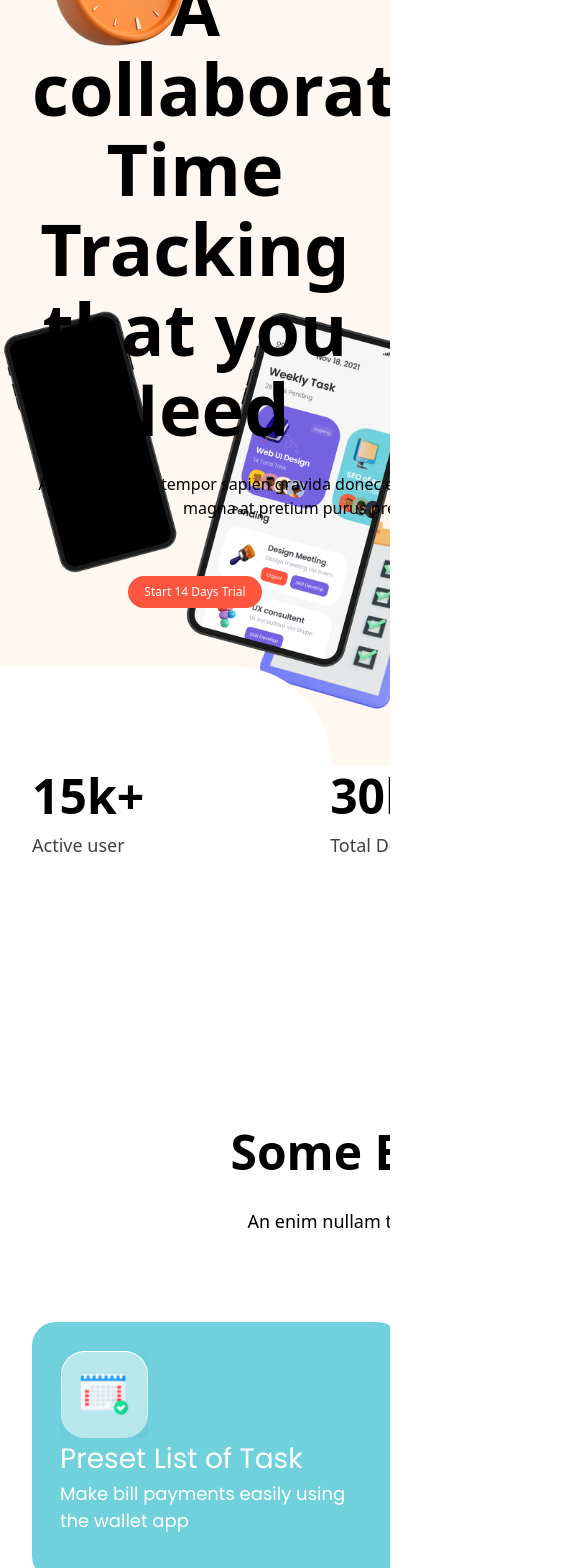
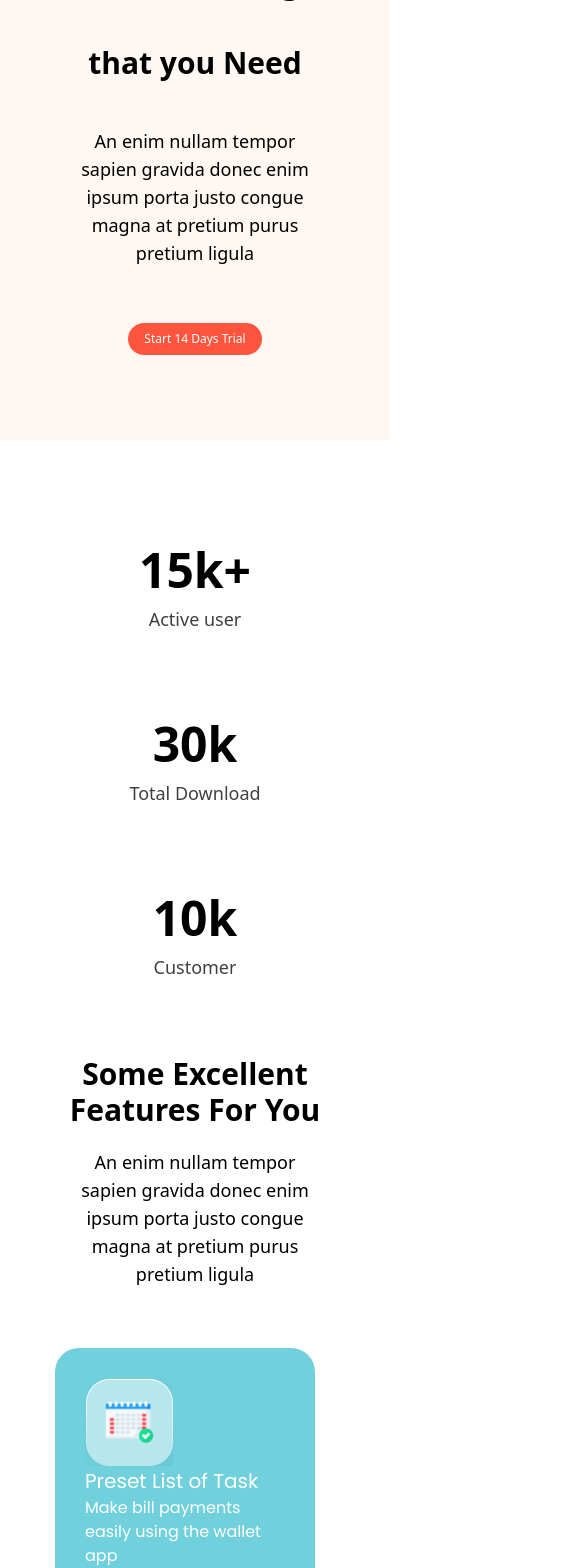
Before and after one commit to piratlena/saasto-landing-page, a Vue app: page / in a window 390 px wide. Shown: the part 340-1908 px from the top of the page, 585 px wide, since content can reach past the window. Built offline with nearby package versions, Linux system fonts and the light colour scheme.

Commit message:
add responsive design

```diff
--- a/src/components/CounterDisplay.vue
+++ b/src/components/CounterDisplay.vue
@@ -1,21 +1,21 @@
 <template>
-  <section class="w-[85%] h-[250px] mt-[-100px] rounded-tr-[100px] bg-white relative">
+  <section
+    class="relative w-full bg-white items-center h-auto pt-[94px] mt-[0] lg:w-[85%] mt-[-100px] rounded-tr-[100px]"
+  >
     <UIContainer>
-      <div class="w-[700px] pt-[94px] m-auto">
-        <div class="w-[100%] flex flex-row justify-between justify-items-start">
-          <div class="flex flex-col">
-            <div class="text-[48px] font-bold">15k+</div>
-            <div class="text-[18px] font-normal text-light-gray">Active user</div>
-          </div>
-          <div class="flex flex-col">
-            <div class="text-[48px] font-bold">30k</div>
-            <div class="text-[18px] font-normal text-light-gray">Total Download</div>
-          </div>
+      <div class="flex flex-col justify-center md:flex-row">
+        <div class="flex flex-col w-full h-[174px] md:w-[109px] mr-[180px]">
+          <div class="text-[48px] font-bold text-center">15k+</div>
+          <div class="text-[18px] font-normal text-light-gray text-center">Active user</div>
+        </div>
+        <div class="flex flex-col w-full h-[174px] md:w-[109px] mr-[180px]">
+          <div class="text-[48px] font-bold text-center">30k</div>
+          <div class="text-[18px] font-normal text-light-gray text-center">Total Download</div>
+        </div>
 
-          <div class="flex flex-col justify-start">
-            <div class="text-[48px] font-bold">10k</div>
-            <div class="text-[18px] font-normal text-light-gray">Customer</div>
-          </div>
+        <div class="flex flex-col w-full h-[174px] md:w-[109px]">
+          <div class="text-[48px] font-bold text-center">10k</div>
+          <div class="text-[18px] font-normal text-light-gray text-center">Customer</div>
         </div>
       </div>
     </UIContainer>
--- a/src/components/FeaturesSection.vue
+++ b/src/components/FeaturesSection.vue
@@ -1,51 +1,59 @@
 <template>
-  <section class="relative h-[700px] items-center bg-white z-40">
+  <section class="relative items-center bg-white z-40 lg:h-[700px]">
     <UIContainer>
-      <div class="w-[1171px] pt-[200px] m-auto text-center">
-        <div class="w-[784px] m-auto">
-          <h2 class="text-[48px] font-bold mb-[20px]">Some Excellent Features For You</h2>
-          <p class="text-[18px] fornt-normal mb-[60px]">
-            An enim nullam tempor sapien gravida donec enim ipsum porta justo congue magna at
-            pretium purus pretium ligula
+      <div class="m-auto sm:w-[600px] lg:w-[784px]">
+        <h2 class="text-3xl font-bold mb-[20px] text-center md:text-[48px] leading-12">
+          Some Excellent Features For You
+        </h2>
+        <p class="text-lg fornt-normal mb-[60px] text-center">
+          An enim nullam tempor sapien gravida donec enim ipsum porta justo congue magna at pretium
+          purus pretium ligula
         </p>
       </div>
-        <div class="flex flex-row justify-between">
-          <div class="w-[369px] h-[258px] rounded-3xl bg-blue flex flex-col justify-start p-[28px]">
+      <div class="items-center flex flex-col justify-center lg:flex-row">
+        <div
+          class="rounded-3xl bg-blue flex-col justify-start w-[260px] p-[20px] mb-[20px] xs:w-[343px] h-[258px] md:w-[369px] p-[28px] p-[30px] mr-[20px]"
+        >
           <div class="w-[88px] h-[88px]">
             <img src="../assets/features-section/Icon_list-1.png" alt="list" />
           </div>
 
-            <div class="text-[28px] font-Poppins text-white text-start">Preset List of Task</div>
-            <p class="text-[18px] font-Poppins text-white text-start">
+          <div class="font-Poppins text-white text-start text-[20px] md:text-[28px]">
+            Preset List of Task
+          </div>
+          <p class="font-Poppins text-white text-start text-[16px] md:text-[18px]">
             Make bill payments easily using the wallet app
           </p>
         </div>
 
         <div
-            class="w-[369px] h-[258px] rounded-3xl bg-purple flex flex-col justify-start p-[28px]"
+          class="rounded-3xl bg-purple flex-col justify-start w-[260px] p-[20px] mb-[20px] xs:w-[343px] h-[258px] md:w-[369px] p-[28px] p-[30px] mr-[20px]"
         >
           <div class="w-[88px] h-[88px]">
             <img src="../assets/features-section/Icon-reminder-2.png" alt="list" />
           </div>
 
-            <div class="text-[28px] font-Poppins text-white text-start">Reminder of Task</div>
-            <p class="text-[18px] font-Poppins text-white text-start">
+          <div class="font-Poppins text-white text-start text-[20px] md:text-[28px]">
+            Reminder of Task
+          </div>
+          <p class="font-Poppins text-white text-start text-[16px] md:text-[18px]">
             Make bill payments easily using the wallet app
           </p>
         </div>
 
         <div
-            class="w-[369px] h-[258px] rounded-3xl bg-orange-1 flex flex-col justify-start p-[28px]"
+          class="rounded-3xl bg-orange-1 flex-col justify-start w-[260px] p-[20px] mb-[20px] xs:w-[343px] h-[258px] md:w-[369px] p-[28px] p-[30px]"
         >
           <div class="w-[88px] h-[88px]">
             <img src="../assets/features-section/Icon-complecation-3.png" alt="list" />
           </div>
 
-            <div class="text-[28px] font-Poppins text-white text-start">Complecation Report</div>
-            <p class="text-[18px] font-Poppins text-white text-start">
+          <div class="font-Poppins text-white text-start text-[20px] md:text-[28px]">
+            Complecation Report
+          </div>
+          <p class="font-Poppins text-white text-start text-[16px] md:text-[18px]">
             Make bill payments easily using the wallet app
           </p>
-          </div>
         </div>
       </div>
     </UIContainer>
--- a/src/components/PriceSection.vue
+++ b/src/components/PriceSection.vue
@@ -1,7 +1,7 @@
 <template>
-  <section class="h-[1186px] bg-background-1 items-center">
-    <UIContainer>
-      <h3 class="text-5xl font-semibold text-center pt-[140px] mb-[25px]">
+  <section class="h-auto bg-background-1 items-center">
+    <UIContainer class="pt-[30px]">
+      <h3 class="text-3xl md:text-5xl font-semibold text-center mb-[25px]">
         Flexible work, Simple Price
       </h3>
       <p class="text-lg text-light-gray mb-[64px] text-center">
@@ -16,7 +16,7 @@
         <div class="text-2xl font-medium">Yearly</div>
       </div>
 
-      <div class="w-[1000px] flex flex-row justify-between pt-[100px] m-auto">
+      <div class="flex flex-col items-center lg:flex-row justify-between pt-[100px]">
         <UIPriceCard v-for="text in priceText" :key="text.id" :flag="activeMode" :text="text" />
       </div>
     </UIContainer>
--- a/src/components/TheHero.vue
+++ b/src/components/TheHero.vue
@@ -1,14 +1,18 @@
 <template>
-  <section class="h-[1026px] bg-background-1">
-    <UIContainer class="pt-[138px]">
-      <div>
+  <section class="h-auto bg-background-1 xs:h-[500px] sm:h-[600px] lg:h-[1026px]">
+    <UIContainer class="pt-[138px] pb-[85px]">
+      <div class="invisible xs:visible h-[75px] w-[65px] sm:w-[135px] h-[157px]">
         <img src="../assets/hero/hero-clock.png" alt="clock " />
       </div>
-      <div class="relative m-auto xl:w-[900px] mt-[-90px] items-center z-10">
-        <h1 class="text-7xl font-bold leading-[5rem] text-center mb-6">
+      <div
+        class="relative w-[250px] m-auto items-center z-10 2xl:w-[900px] mt-[-90px] sm:w-[300px] md:w-[400px] lg:w-[500px] xl:w-[600px]"
+      >
+        <h1
+          class="text-3xl leading-6 2xl:text-7xl font-bold leading-[5rem] text-center mb-6 sm:text-4xl md:text-5xl xl:text-7xl"
+        >
           A collaborative Time Tracking that you Need
         </h1>
-        <p class="w-[595px] text-center m-auto mb-14">
+        <p class="text-center m-auto mb-14 text-lg">
           An enim nullam tempor sapien gravida donec enim ipsum porta justo congue magna at pretium
           purus pretium ligula
         </p>
@@ -20,15 +24,15 @@
           :size="breakpoints.isXs ? 'small' : 'large'"
         />
       </div>
-      <div class="relative">
+      <div class="lg:invisible xxs:invisible sm:visible">
         <img
           src="../assets/hero/hero-clipboard.png"
           alt="clipboard"
-          class="absolute ml-[70%] mt-[-90px]"
+          class="absolute ml-[60%] mt-[-90px]"
         />
       </div>
     </UIContainer>
-    <div class="flex justify-between mt-[-300px] relative z-0">
+    <div class="hidden lg:flex justify-between mt-[-200px] relative z-0">
       <div><img src="../assets/hero/hero-mobile-1.png" alt="mobile" class="z-0" /></div>
       <div><img src="../assets/hero/hero-mobile-2.png" alt="mobile" class="z-0" /></div>
     </div>
--- a/src/components/ui/UIButton.vue
+++ b/src/components/ui/UIButton.vue
@@ -22,10 +22,10 @@
         ? 'hover border border-dark-1 bg-transparent text-dark-1 hover:border-primary  hover:text-primary'
         : '',
       type === 'active'
-        ? 'bg-white border-2 text-primary border-solid border-primary hover:border-primary  hover:text-orange-1 hover:bg-orange-1 hover:text-white'
+        ? 'bg-white border-[1px] text-primary border-solid border-primary hover:border-primary  hover:text-orange-1 hover:bg-orange-1 hover:text-white'
         : '',
       size === 'small' ? 'h-8 px-4 text-xs' : '',
-      size === 'large' ? 'h-11 px-10 text-base' : '',
+      size === 'large' ? 'h-[76px] px-10 text-base' : '',
     ]"
   >
     {{ text }}
--- a/src/components/ui/UIPriceCard.vue
+++ b/src/components/ui/UIPriceCard.vue
@@ -1,20 +1,32 @@
 <template>
   <div
-    class="w-[470px] h-[608px] border-solid border-2 border-primary rounded-[70px] flex flex-col justify-between pt-[64px] pb-[48px] pl-[115px] pr-[115px] items-center"
+    class="w-[327px] h-auto pt-[30px] flex flex-col items-center border-solid border-[1px] border-primary rounded-[70px] pt-[30px] mb-[30px] lg:w-[470px] h-[608px] pt-[64px] border-2"
     :class="{ 'bg-primary transition-transform': text.id == flag }"
   >
-    <div class="text-5xl font-semibold" :class="{ 'text-white': text.id == flag }">
+    <div
+      class="text-3xl font-semibold mb-[20px] lg:mb-[40px] text-5xl"
+      :class="{ 'text-white': text.id == flag }"
+    >
       {{ text.title }}
     </div>
-    <div class="text-xl font-semibold text-primary" :class="{ 'text-white': text.id == flag }">
+    <div
+      class="text-xl font-semibold text-primary mb-[20px] lg:mb-[40px]"
+      :class="{ 'text-white': text.id == flag }"
+    >
       {{ text.seat }}
     </div>
-    <div class="text-xl font-semibold text-primary" :class="{ 'text-white': text.id == flag }">
+    <div
+      class="text-xl font-semibold text-primary mb-[20px] lg:mb-[40px]"
+      :class="{ 'text-white': text.id == flag }"
+    >
       {{ text.project }}
     </div>
-    <div class="text-lg font-medium text-light-gray" :class="{ 'text-white': text.id == flag }">
+    <div
+      class="text-lg font-medium text-light-gray mb-[30px] lg:mb-[60px]"
+      :class="{ 'text-white': text.id == flag }"
+    >
       <span
-        class="text-[64px] font-bold text-light-gray"
+        class="text-5xl font-bold text-light-gray lg:text-[64px]"
         :class="{ 'text-white': text.id == flag }"
         >{{ text.price }}</span
       >{{ text.duration }}
@@ -23,7 +35,7 @@
       text="Start 14 Days Trial"
       type="active"
       size="large"
-      class="lg:h-[76px]"
+      class="mb-[30px] lg:h-[76px]"
       :class="{ 'bg-white': text.id == flag, 'text-[#FF553E]': text.id == flag }"
     />
   </div>
--- a/tailwind.config.js
+++ b/tailwind.config.js
@@ -22,6 +22,15 @@ module.exports = {
     fontFamily: {
       Poppins: ['Poppins, sans-serif'],
     },
+    screens: {
+      xxs: '320px',
+      xs: '480px',
+      sm: '640px',
+      md: '768px',
+      lg: '1024px',
+      xl: '1280px',
+      '2xl': '1536px',
+    },
   },
   plugins: [],
 };
```
Also changed, not shown: src/components/AnalyticsSection.vue (+17 -17 lines), src/components/PartnersSection.vue (+20 -13 lines), src/components/TrackerWorkSection.vue (+16 -8 lines). Lines whose indentation alone changed are shown as unchanged.
